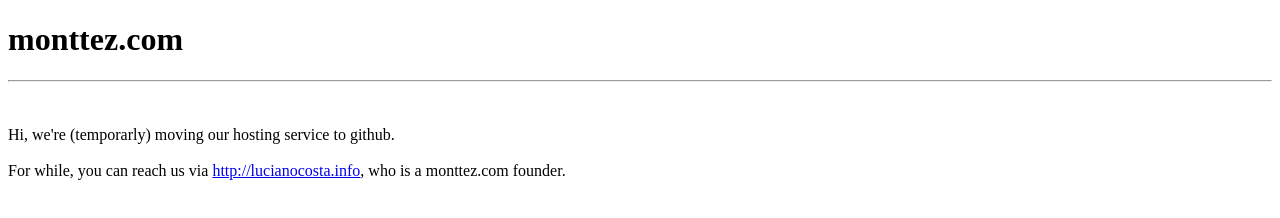
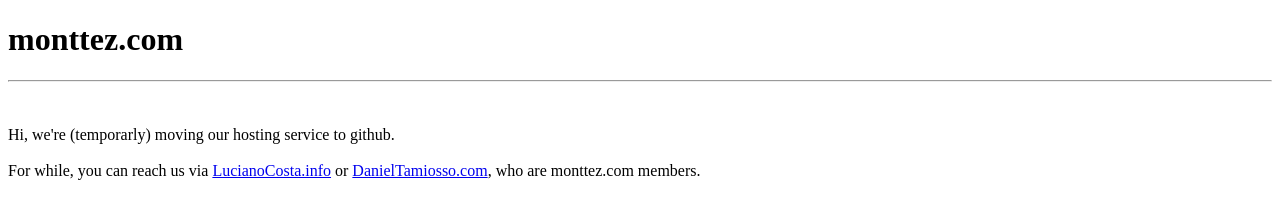
Before and after one commit to monttez/monttez.github.io, a plain HTML site: page index.html in a window 1280 px wide. Drawn offline with Linux system fonts and the light colour scheme.

Commit message:
adding tamiosco site, for contact while he does not commit our fresh new site =P

```diff
--- a/index.html
+++ b/index.html
@@ -20,7 +20,7 @@
 Hi, we're (temporarly) moving our hosting service to github.
 <br />
 <br />
-For while, you can reach us via <a href="http://lucianocosta.info">http://lucianocosta.info</a>, who is a monttez.com founder.
+For while, you can reach us via <a href="http://lucianocosta.info">LucianoCosta.info</a> or <a href="http://danieltamiosso.com">DanielTamiosso.com</a>, who are monttez.com members.
 
 
 <script type="text/javascript">
```
